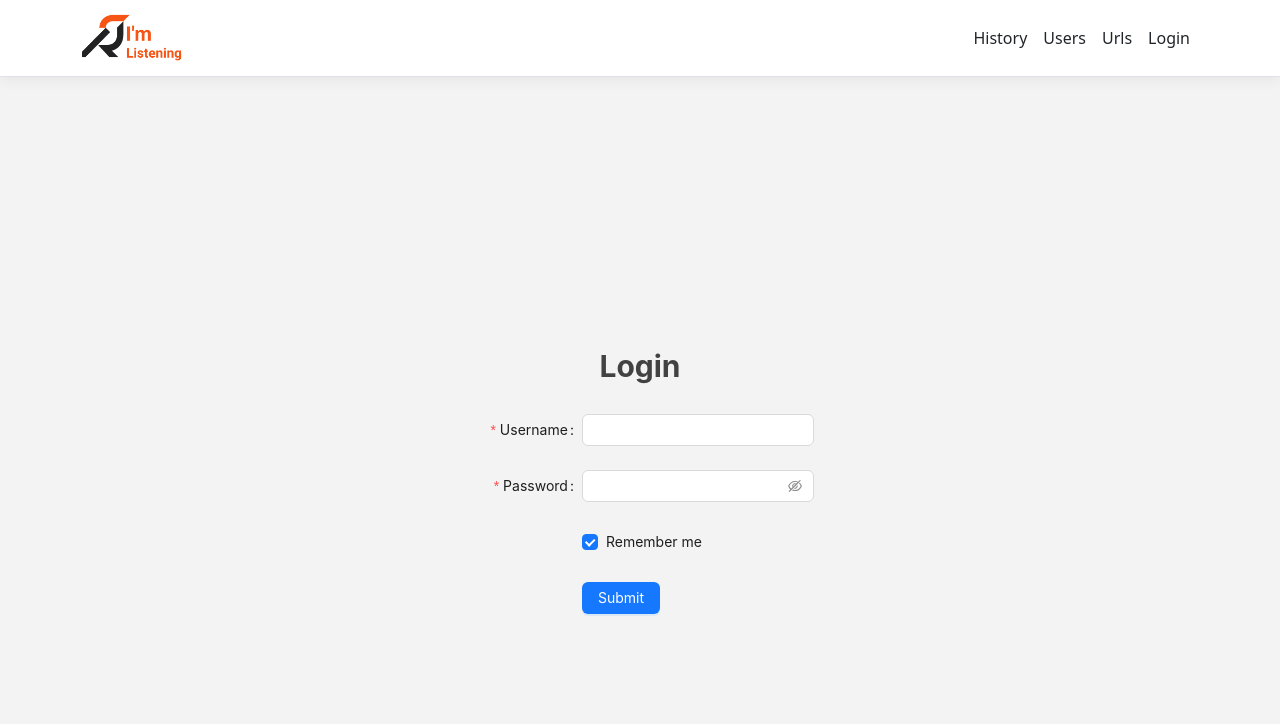
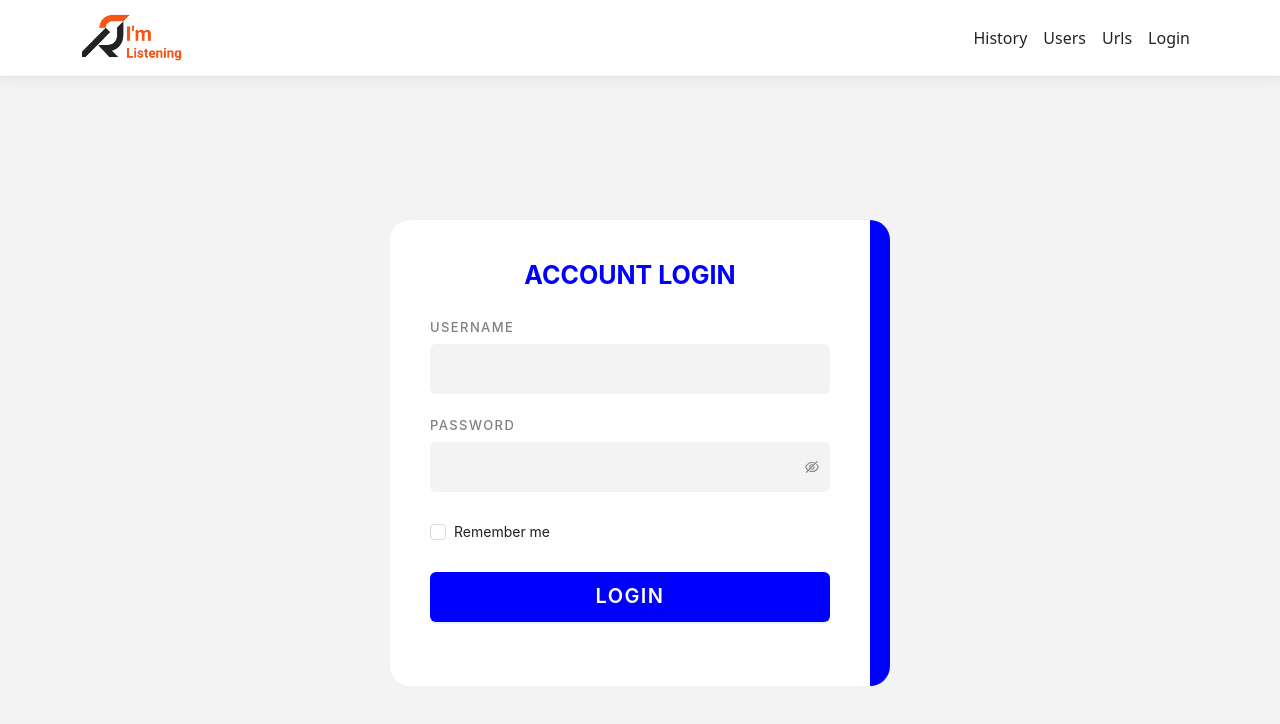
Before and after one commit to Risanshita/imlistening, a React (Create React App) app in the folder ImListening/ClientApp/: page /login in a window 1280 px wide. Shown: the top 724 px of the page. Built offline with nearby package versions, Linux system fonts and the light colour scheme.

Commit message:
Login page Style change

```diff
--- a/ImListening/ClientApp/src/App.css
+++ b/ImListening/ClientApp/src/App.css
@@ -3,7 +3,7 @@
     --textColor : #424242;
     --whiteColor : #FFFFFF;
     --divColor: #FFFFFF;
-    --blueColor : #1A79FA;
+    --blueColor : blue;
     --lableColor : #797979;
 
 }
@@ -13,6 +13,6 @@
     --textColor : #FFFFFF;
     --whiteColor : #FFFFFF;
     --divColor: #555555;
-    --blueColor : #1A79FA;
+    --blueColor : blue ;
     --lableColor : #797979;
 }
--- a/ImListening/ClientApp/src/components/Login.js
+++ b/ImListening/ClientApp/src/components/Login.js
@@ -1,121 +1,124 @@
-import { Button, Checkbox, Form, Input, Row, message,Col } from 'antd';
+import { Button, Checkbox, Form, Input, Row, message, Col } from "antd";
 import "./LoginStyle.css";
 const Login = (props) => {
   const [messageApi, contextHolder] = message.useMessage();
   const onFinish = (values) => {
-        console.log('Success:', values);
+    console.log("Success:", values);
     login(values);
   };
 
   const login = async (values) => {
     try {
       try {
-                const response = await fetch('api/users/authenticate', {
+        const response = await fetch("api/users/authenticate", {
           body: JSON.stringify(values),
-                    method: 'POST',
+          method: "POST",
           headers: {
-                        'Content-Type': 'application/json'
-                    }
+            "Content-Type": "application/json",
+          },
         });
         const responseData = await response.json();
         if (!response.ok) {
-                    const msg = responseData.message ? responseData.message : Object.values(responseData.errors)[0][0];
+          const msg = responseData.message
+            ? responseData.message
+            : Object.values(responseData.errors)[0][0];
           if (msg) {
             messageApi.open({
-                            type: 'error',
+              type: "error",
               content: msg,
             });
           }
         } else {
-                    responseData.authdata = window.btoa(values.username + ':' + values.password);
-                    localStorage.setItem('user', JSON.stringify(responseData));
+          responseData.authdata = window.btoa(
+            values.username + ":" + values.password
+          );
+          localStorage.setItem("user", JSON.stringify(responseData));
           messageApi.success({
-                        type: 'success',
-                        content: 'Login successful!',
+            type: "success",
+            content: "Login successful!",
           });
           console.log(props);
-                    window.location.href = '/';
+          window.location.href = "/";
         }
       } catch (error) {
-                console.error('Error fetching data:', error);
+        console.error("Error fetching data:", error);
       }
     } catch (error) {
-            console.error('Error fetching data:', error);
+      console.error("Error fetching data:", error);
     }
   };
 
   const onFinishFailed = (errorInfo) => {
-        console.log('Failed:', errorInfo);
+    console.log("Failed:", errorInfo);
   };
 
-    return (<>
+  return (
+    <>
       {contextHolder}
-       <Row justify="center" align="middle" style={{ height: '100vh' }}>
-       <Col>
-         <h2  className="loginHeading">Login</h2>
+      <Row justify="center" align="middle" style={{ height: "90vh" }}>
+        <Col className="LoginBox">
+          <h2 className="loginHeading">ACCOUNT LOGIN</h2>
           <Form
             name="basic"
-            labelCol={{
-                span: 8,
-            }}
-            wrapperCol={{
-                span: 16,
-            }}
-            style={{
-                maxWidth: 600,
-            }}
-            initialValues={{
-                remember: true,
-            }}
+            // labelCol={{
+            //   span: 8,
+            // }}
+            // wrapperCol={{
+            //   span: 16,
+            // }}
+            // style={{
+            //   maxWidth: 600,
+            // }}
+            // initialValues={{
+            //   remember: true,
+            // }}
             onFinish={onFinish}
             onFinishFailed={onFinishFailed}
             autoComplete="off"
           >
+             <h4 className="lable">USERNAME</h4>
             <Form.Item
-                label="Username"
+            //   label="Username"
               name="username"
               rules={[
                 {
                   required: true,
-                        message: 'Please input your username!',
+                  message: "Please input your username!",
                 },
               ]}
             >
-                <Input />
+              <Input className="userNameField"/>
             </Form.Item>
 
+            <h4 className="lable">PASSWORD</h4>
             <Form.Item
-                label="Password"
+            //   label="Password"
               name="password"
               rules={[
                 {
                   required: true,
-                        message: 'Please input your password!',
+                  message: "Please input your password!",
                 },
               ]}
             >
-                <Input.Password />
+              <Input.Password  className="pwdNameField"/>
             </Form.Item>
 
             <Form.Item
               name="remember"
               valuePropName="checked"
-                wrapperCol={{
-                    offset: 8,
-                    span: 16,
-                }}
             >
-                <Checkbox>Remember me</Checkbox>
+              <Checkbox className="Checkbox">Remember me</Checkbox>
             </Form.Item>
 
             <Form.Item
-                wrapperCol={{
-                    offset: 8,
-                    span: 16,
-                }}
+            //   wrapperCol={{
+            //     offset: 8,
+            //     span: 16,
+            //   }}
             >
-                <Button type="primary" htmlType="submit">
-                    Submit
+              <Button className="loginBtn" type="primary" htmlType="submit">
+                LOGIN
               </Button>
             </Form.Item>
           </Form>
@@ -123,5 +126,5 @@ const Login = (props) => {
       </Row>
     </>
   );
-}
+};
 export default Login;
--- a/ImListening/ClientApp/src/components/LoginStyle.css
+++ b/ImListening/ClientApp/src/components/LoginStyle.css
@@ -1,7 +1,62 @@
-.loginHeading{
-    text-align: center;
-    font-size: 30px;
-    font-weight: bold;
-    color: var(--textColor);
-    margin-bottom: 30px;
+.loginHeading {
+  text-align: center;
+  font-size:25px;
+  font-weight: bold;
+  color: blue;
+  margin-bottom: 30px;
 }
+
+.LoginBox {
+  background-color: white;
+  padding: 40px;
+  width: 500px;
+  /* height: 400px; */
+  border-radius: 20px;
+  /* border: 20px solid black; */
+  border-right: 20px solid blue;
+  transition: 0.3s;
+}
+.LoginBox:hover {
+  border-right: 40px solid blue;
+}
+
+
+.userNameField {
+  height: 50px;
+  border: none;
+  background-color: var(--bgColor);
+  font-size: 20px;
+  font-weight: 600;
+}
+.pwdNameField {
+  height: 50px;
+  border: none;
+  background-color: var(--bgColor);
+
+
+}
+
+#basic_password{
+    background-color: var(--bgColor);
+    font-size: 20px;
+    font-weight: 600;
+}
+
+.lable{
+    font-size: 13px;
+    letter-spacing: 1.4px;
+    color: grey
+}
+.loginBtn{
+    width: 100%;
+    height: 50px;
+    font-size: 20px;
+    font-weight: 600;
+    letter-spacing: 1.4px;
+    background-color: blue;
+}
+
+.loginBtn:hover{
+    background-color: blue !important;
+    box-shadow: 5px 5px 20px blue;
+}
```
Lines whose indentation alone changed are shown as unchanged.
